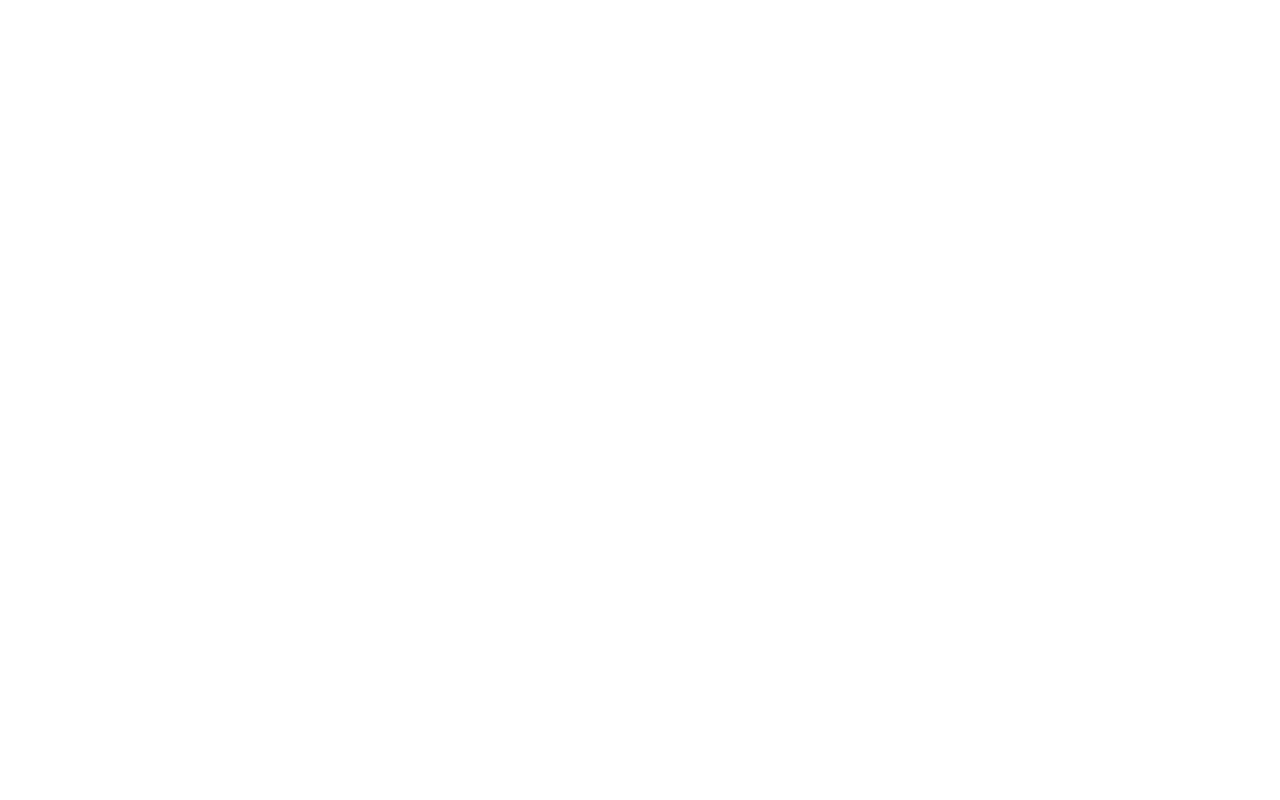
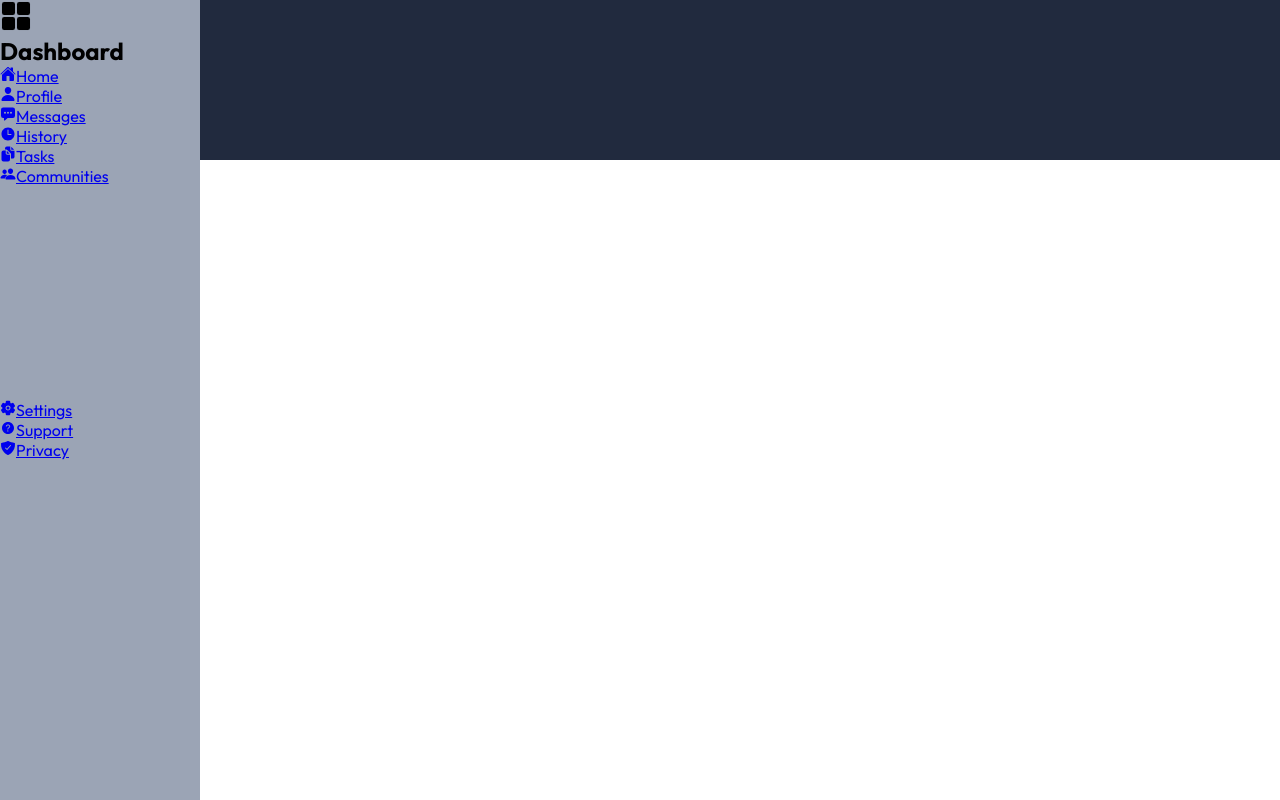
Before and after one commit to Michael-Johansson/admin-dashboard, a plain HTML site: page index.html in a window 1280 px wide. Drawn offline with nearby package versions, Linux system fonts and the light colour scheme.

Commit message:
basic layout done

```diff
--- a/index.html
+++ b/index.html
@@ -3,7 +3,49 @@
   <head>
     <meta charset="UTF-8" />
     <meta name="viewport" content="width=device-width, initial-scale=1.0" />
+    <link rel="stylesheet" href="style.css" />
+    <link rel="preconnect" href="https://fonts.googleapis.com" />
+    <link rel="preconnect" href="https://fonts.gstatic.com" crossorigin />
+    <link
+      href="https://fonts.googleapis.com/css2?family=Outfit:wght@100;300;400;700&display=swap"
+      rel="stylesheet"
+    />
+    <script
+      type="module"
+      src="https://unpkg.com/ionicons@7.1.0/dist/ionicons/ionicons.esm.js"
+      defer
+    ></script>
+    <script
+      nomodule
+      src="https://unpkg.com/ionicons@7.1.0/dist/ionicons/ionicons.js"
+      defer
+    ></script>
     <title>Admin Dashboard</title>
   </head>
-  <body></body>
+  <body>
+    <div class="container">
+      <header class="header"></header>
+      <aside class="sidebar">
+        <div class="main-links">
+          <ion-icon size="large" name="grid"></ion-icon>
+          <h2>Dashboard</h2>
+          <ul>
+            <li><a href="#"><ion-icon name="home"></ion-icon>Home</a></li>
+            <li><a href="#"><ion-icon name="person"></ion-icon>Profile</a></li>
+            <li><a href="#"><ion-icon name="chatbox-ellipses"></ion-icon>Messages</a></li>
+            <li><a href="#"><ion-icon name="time"></ion-icon>History</a></li>
+            <li><a href="#"><ion-icon name="documents"></ion-icon>Tasks</a></li>
+            <li><a href="#"><ion-icon name="people"></ion-icon>Communities</a></li>
+          </ul>
+        </div>
+        <div class="secondary-links">
+          <ul>
+            <li><a href="#"><ion-icon name="settings"></ion-icon>Settings</a></li>
+            <li><a href="#"><ion-icon name="help-circle"></ion-icon>Support</a></li>
+            <li><a href="#"><ion-icon name="shield-checkmark"></ion-icon>Privacy</a></li>
+          </ul>
+        </div>
+      </aside>
+    </div>
+  </body>
 </html>
--- a/style.css
+++ b/style.css
@@ -0,0 +1,40 @@
+* {
+  margin: 0;
+  padding: 0;
+  box-sizing: border-box;
+}
+
+body {
+  font-family: "Outfit", sans-serif;
+  height: 100vh;
+}
+
+:root {
+  --grey: #f1f6f9;
+  --secondary-grey: #9ba4b5;
+  --blue: #394867;
+  --secondary-blue: #212a3e;
+}
+
+.container {
+  height: 100%;
+  width: 100%;
+
+  display: grid;
+  grid-template-columns: minmax(200px, 1fr) 7fr;
+  grid-template-rows: 1fr minmax(250px, 4fr);
+}
+
+.header {
+  background-color: var(--secondary-blue);
+  grid-column: 2 / 3;
+}
+
+.sidebar {
+  background-color: var(--secondary-grey);
+  grid-column: 1 / 2;
+  grid-row: 1 / 3;
+
+  display: grid;
+  grid-template-rows: 1fr 1fr;
+}
```
